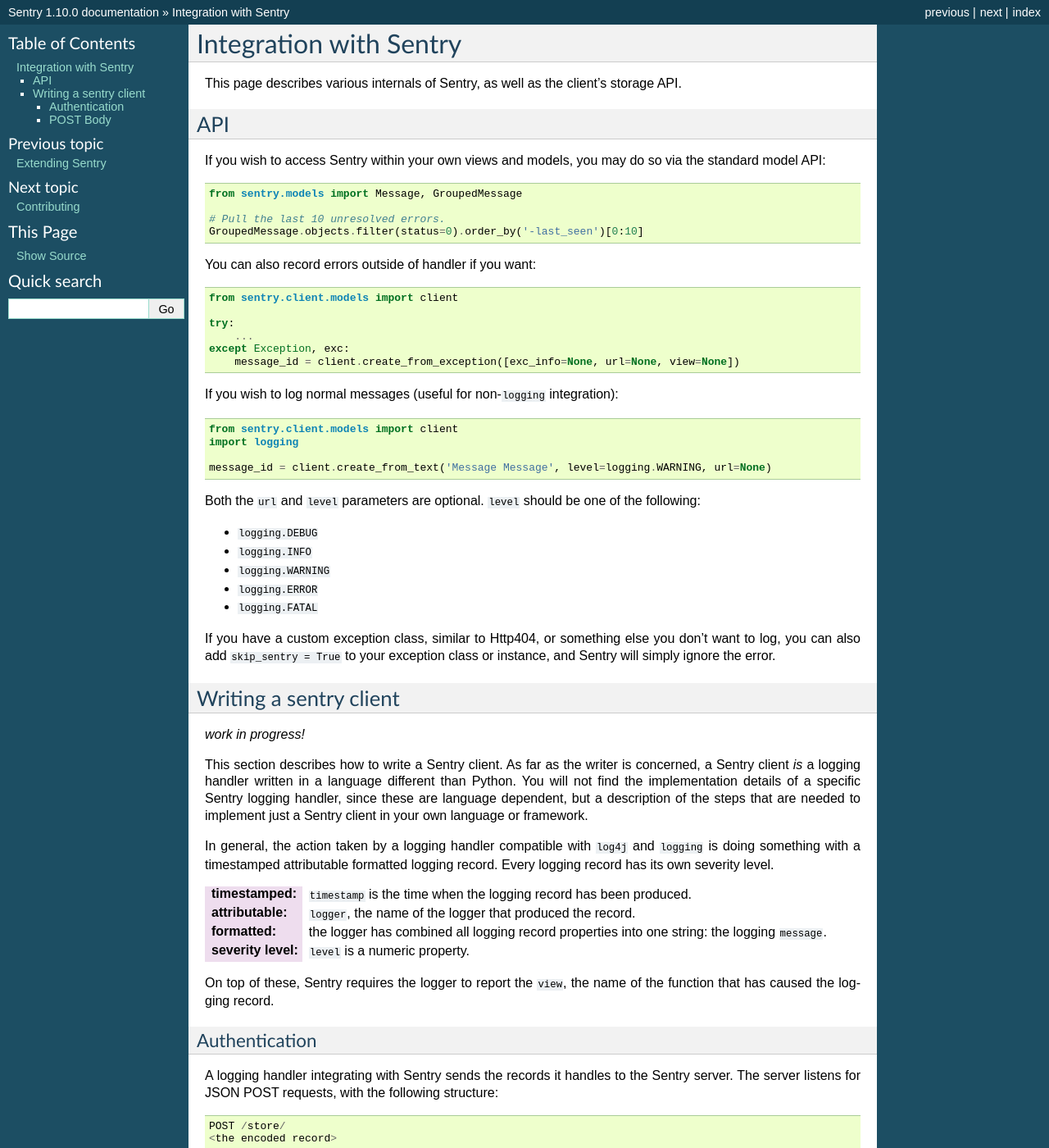
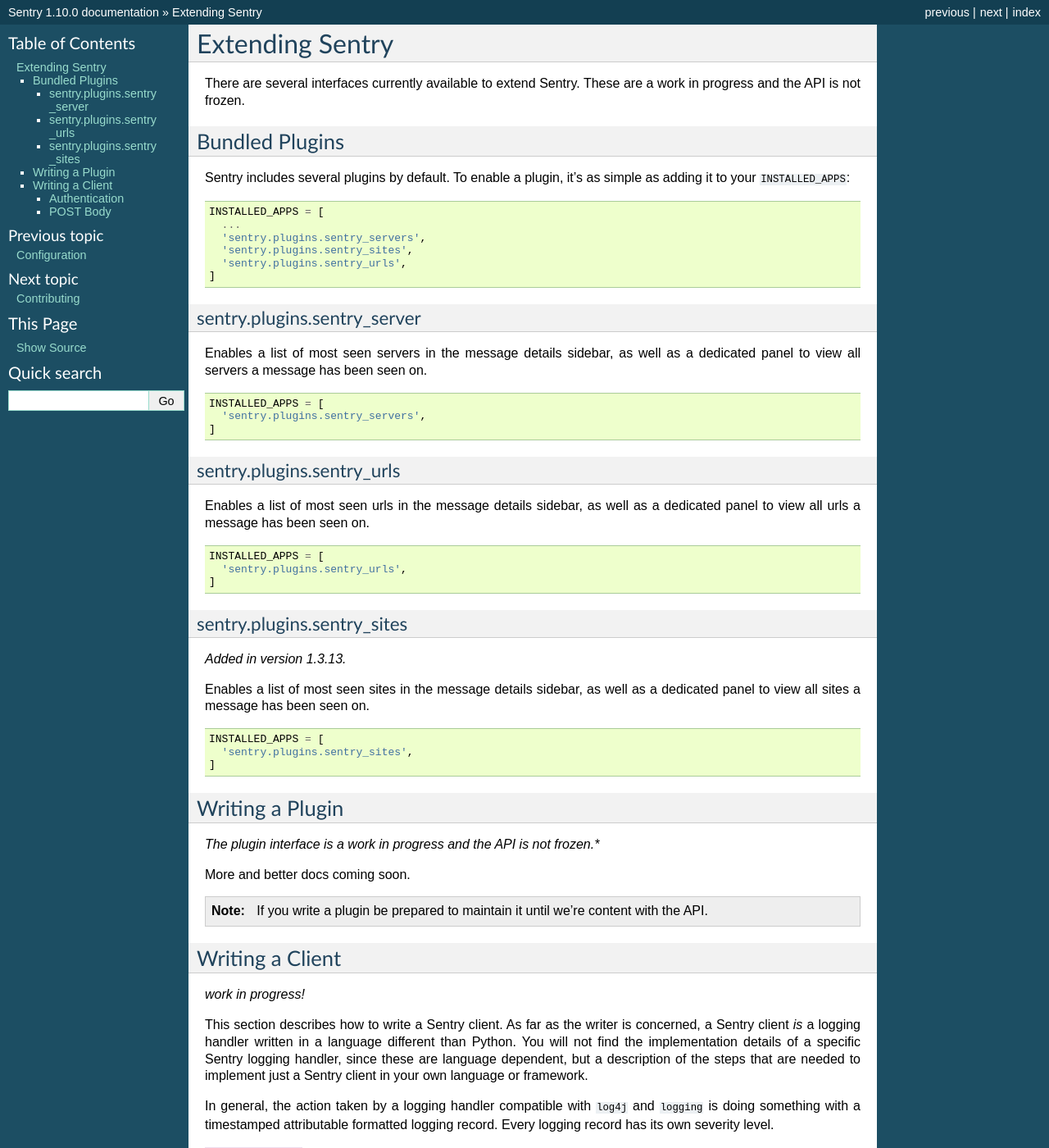
Before and after one commit to JohnFredok/apm-agent-python, a Sphinx documentation site: the page built from docs/technical/index.rst, in a window 1280 px wide and 1400 px high. Shown: the whole window at 82% size. Built offline with Sphinx 7.4.7, drawn with Linux system fonts in a browser that asks for light colours; some of the changed text lies outside the part shown.

Commit message:
Cleaning up some documentation

```diff
--- a/docs/extensions.rst
+++ /dev/null
@@ -1,67 +0,0 @@
-Extending Sentry
-================
-
-There are several interfaces currently available to extend Sentry. These are a work in
-progress and the API is not frozen.
-
-.. note::
-
-   If you write a plugin be prepared to maintain it until we're content with the API.
-
-Bundled Plugins
----------------
-
-Sentry includes several plugins by default. To enable a plugin, it's as simple as adding it to
-your ``INSTALLED_APPS``::
-
-	INSTALLED_APPS = [
-	  ...
-	  'sentry.plugins.sentry_servers',
-	  'sentry.plugins.sentry_sites',
-	  'sentry.plugins.sentry_urls',
-	]
-
-Servers
-*******
-
-Enables a list of most seen servers in the message details sidebar, as well
-as a dedicated panel to view all servers a message has been seen on.
-
-::
-
-	INSTALLED_APPS = [
-	  'sentry.plugins.sentry_servers',
-	]
-
-URLs
-****
-
-Enables a list of most seen urls in the message details sidebar, as well
-as a dedicated panel to view all urls a message has been seen on.
-
-::
-
-	INSTALLED_APPS = [
-	  'sentry.plugins.sentry_urls',
-	]
-
-Sites
-*****
-
-.. versionadded:: 1.3.13
-
-Enables a list of most seen sites in the message details sidebar, as well
-as a dedicated panel to view all sites a message has been seen on.
-
-::
-
-	INSTALLED_APPS = [
-	  'sentry.plugins.sentry_sites',
-	]
-
-Building Plugins
-----------------
-
-*The plugin interface is a work in progress and the API is not frozen.**
-
-More and better docs coming soon.
--- a/docs/index.rst
+++ b/docs/index.rst
@@ -7,12 +7,11 @@
 easily trace them in your application.
 
 .. toctree::
-   :maxdepth: 1
+   :maxdepth: 2
 
    install/index
    config/index
-   extensions
-   technical
+   technical/index
    contributing/index
 
 .. image:: http://dl.dropbox.com/u/116385/Screenshots/l6xk.png
--- a/docs/technical.rst
+++ b/docs/technical/index.rst
@@ -1,48 +1,73 @@
-Integration with Sentry
-=======================
+Extending Sentry
+================
 
-This page describes various internals of Sentry, as well as the client's storage API.
+There are several interfaces currently available to extend Sentry. These are a work in
+progress and the API is not frozen.
 
-API
----
+Bundled Plugins
+---------------
 
-If you wish to access Sentry within your own views and models, you may do so via the standard model API::
+Sentry includes several plugins by default. To enable a plugin, it's as simple as adding it to
+your ``INSTALLED_APPS``::
 
-	from sentry.models import Message, GroupedMessage
+	INSTALLED_APPS = [
+	  ...
+	  'sentry.plugins.sentry_servers',
+	  'sentry.plugins.sentry_sites',
+	  'sentry.plugins.sentry_urls',
+	]
 
-	# Pull the last 10 unresolved errors.
-	GroupedMessage.objects.filter(status=0).order_by('-last_seen')[0:10]
+sentry.plugins.sentry_server
+~~~~~~~~~~~~~~~~~~~~~~~~~~~~
 
-You can also record errors outside of handler if you want::
+Enables a list of most seen servers in the message details sidebar, as well
+as a dedicated panel to view all servers a message has been seen on.
 
-	from sentry.client.models import client
+::
 
-	try:
-	    ...
-	except Exception, exc:
-	    message_id = client.create_from_exception([exc_info=None, url=None, view=None])
+	INSTALLED_APPS = [
+	  'sentry.plugins.sentry_servers',
+	]
 
-If you wish to log normal messages (useful for non-``logging`` integration)::
+sentry.plugins.sentry_urls
+~~~~~~~~~~~~~~~~~~~~~~~~~~
 
-	from sentry.client.models import client
-	import logging
+Enables a list of most seen urls in the message details sidebar, as well
+as a dedicated panel to view all urls a message has been seen on.
 
-	message_id = client.create_from_text('Message Message', level=logging.WARNING, url=None)
+::
 
-Both the ``url`` and ``level`` parameters are optional. ``level`` should be one of the following:
+	INSTALLED_APPS = [
+	  'sentry.plugins.sentry_urls',
+	]
 
-* ``logging.DEBUG``
-* ``logging.INFO``
-* ``logging.WARNING``
-* ``logging.ERROR``
-* ``logging.FATAL``
+sentry.plugins.sentry_sites
+~~~~~~~~~~~~~~~~~~~~~~~~~~~
 
-If you have a custom exception class, similar to Http404, or something else you don't want to log,
-you can also add ``skip_sentry = True`` to your exception class or instance, and Sentry will simply ignore
-the error.
+.. versionadded:: 1.3.13
 
-Writing a sentry client
------------------------
+Enables a list of most seen sites in the message details sidebar, as well
+as a dedicated panel to view all sites a message has been seen on.
+
+::
+
+	INSTALLED_APPS = [
+	  'sentry.plugins.sentry_sites',
+	]
+
+Writing a Plugin
+----------------
+
+*The plugin interface is a work in progress and the API is not frozen.**
+
+More and better docs coming soon.
+
+.. note::
+
+   If you write a plugin be prepared to maintain it until we're content with the API.
+
+Writing a Client
+----------------
 
 *work in progress!*
 
@@ -58,12 +83,12 @@
 attributable formatted logging record.  Every logging record has its
 own severity level.
 
-:timestamped: ``timestamp`` is the time when the logging record has been produced.
-:attributable: ``logger``, the name of the logger that produced the record.
-:formatted: the logger has combined all logging record properties into one string: the logging ``message``.
-:severity level: ``level`` is a numeric property.
+:timestamped: ``timestamp`` is the time the event happened.
+:attributable: ``logger`` is the name of the logger that produced the record.
+:formatted: The finalized message of the action, stored as ``message``.
+:severity level: ``level`` is a numeric value, corresponding to the ``logging`` levels.
 
-On top of these, Sentry requires the logger to report the ``view``,
+On top of these, Sentry suggests the logger report the ``view``,
 the name of the function that has caused the logging record.
 
 Authentication
```
Also changed, not shown: docs/config/index.rst (+35 -40 lines).
